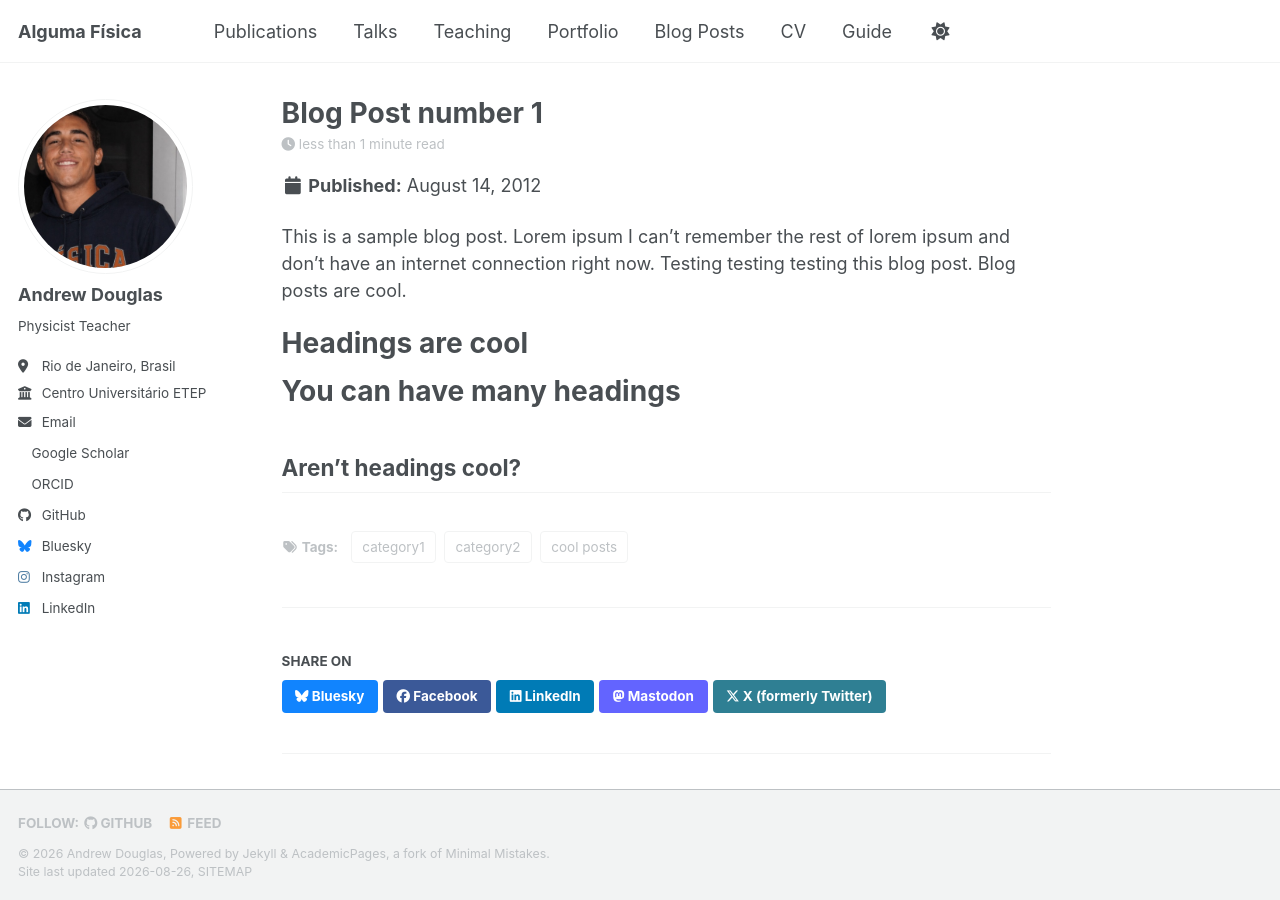
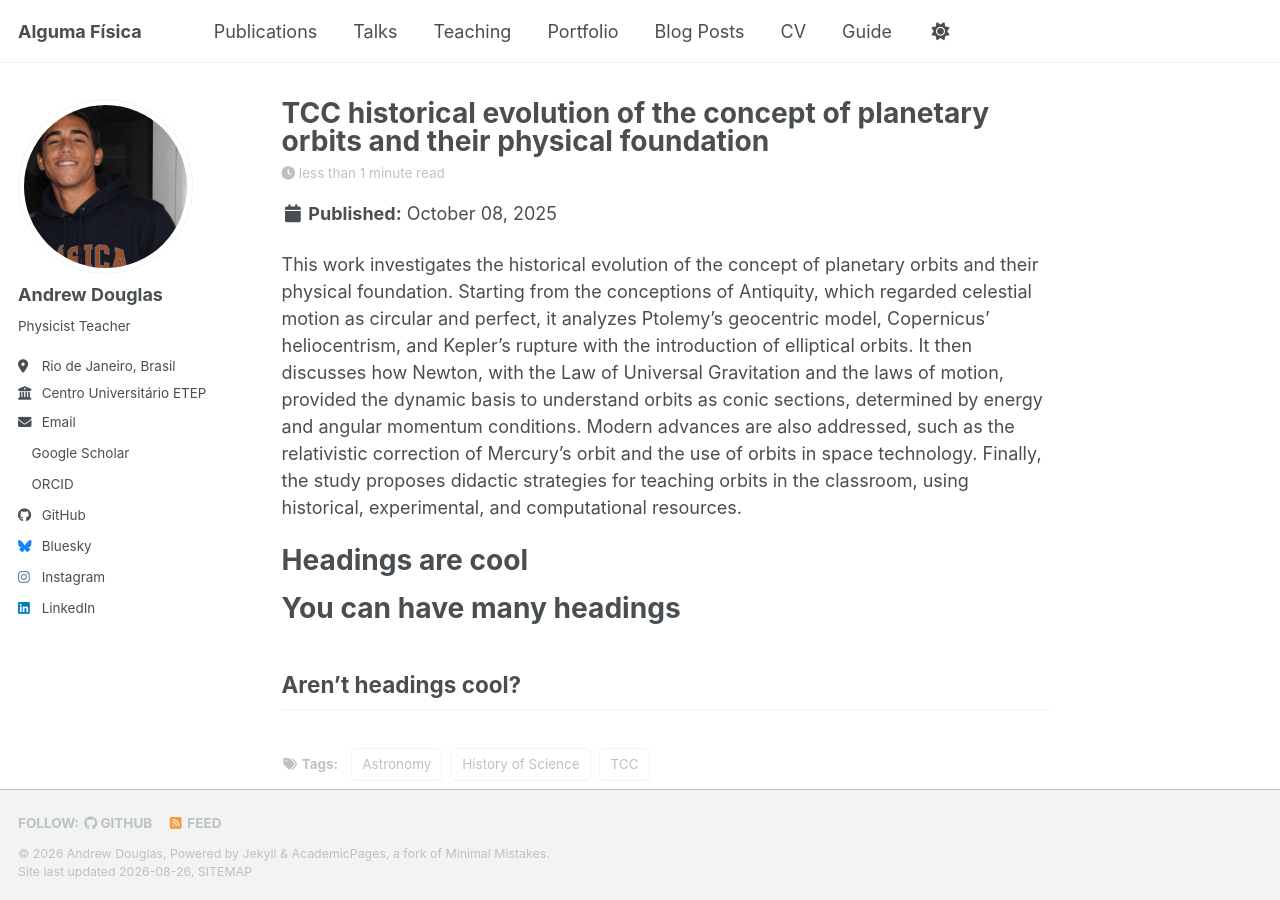
Before and after one commit to AndrewDSAM/AndrewDSAM.github.io, a Jekyll site: the page built from _posts/2012-08-14-blog-post-1.md, in a window 1280 px wide and 900 px high. Built offline with Jekyll 4.4.1, drawn with Linux system fonts in a browser that asks for light colours; a style sheet for code colours, icons or effects is not loaded.

Commit message:
Update 2012-08-14-blog-post-1.md

```diff
--- a/_posts/2012-08-14-blog-post-1.md
+++ b/_posts/2012-08-14-blog-post-1.md
@@ -1,14 +1,24 @@
 ---
-title: 'Blog Post number 1'
-date: 2012-08-14
+title: 'TCC historical evolution of the concept of planetary orbits and their
+physical foundation '
+date: 2025-10-08
 permalink: /posts/2012/08/blog-post-1/
 tags:
-  - cool posts
-  - category1
-  - category2
+  - TCC
+  - History of Science
+  - Astronomy
 ---
 
-This is a sample blog post. Lorem ipsum I can't remember the rest of lorem ipsum and don't have an internet connection right now. Testing testing testing this blog post. Blog posts are cool.
+This work investigates the historical evolution of the concept of planetary orbits and their
+physical foundation. Starting from the conceptions of Antiquity, which regarded celestial
+motion as circular and perfect, it analyzes Ptolemy's geocentric model, Copernicus'
+heliocentrism, and Kepler's rupture with the introduction of elliptical orbits. It then discusses
+how Newton, with the Law of Universal Gravitation and the laws of motion, provided the
+dynamic basis to understand orbits as conic sections, determined by energy and angular
+momentum conditions. Modern advances are also addressed, such as the relativistic
+correction of Mercury's orbit and the use of orbits in space technology. Finally, the study
+proposes didactic strategies for teaching orbits in the classroom, using historical,
+experimental, and computational resources.
 
 Headings are cool
 ======
```
